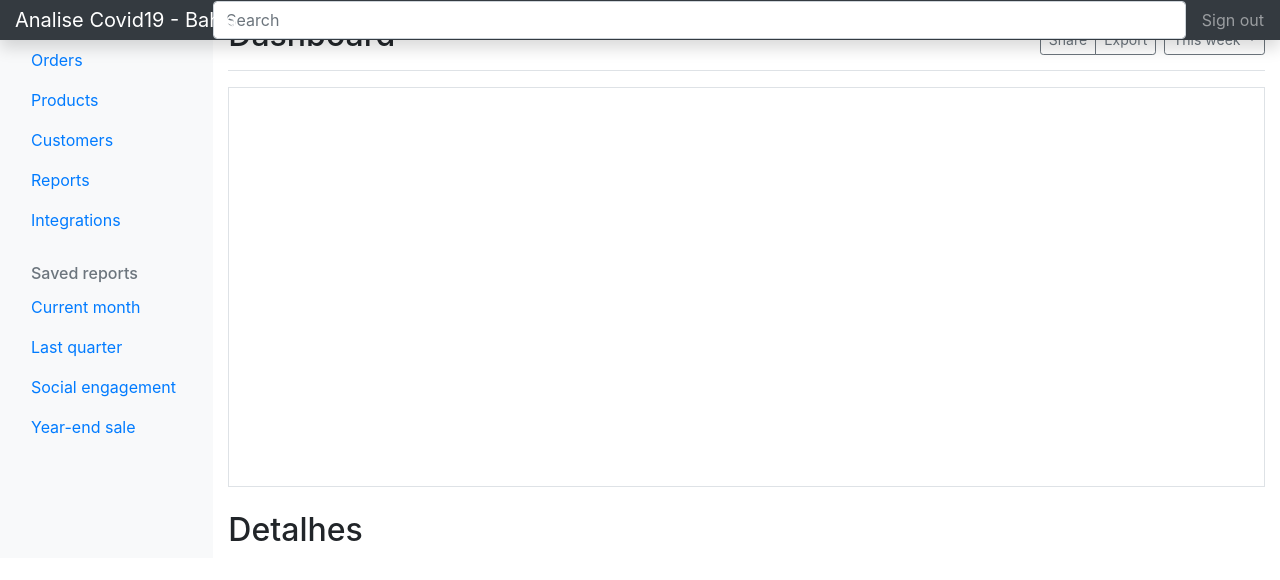
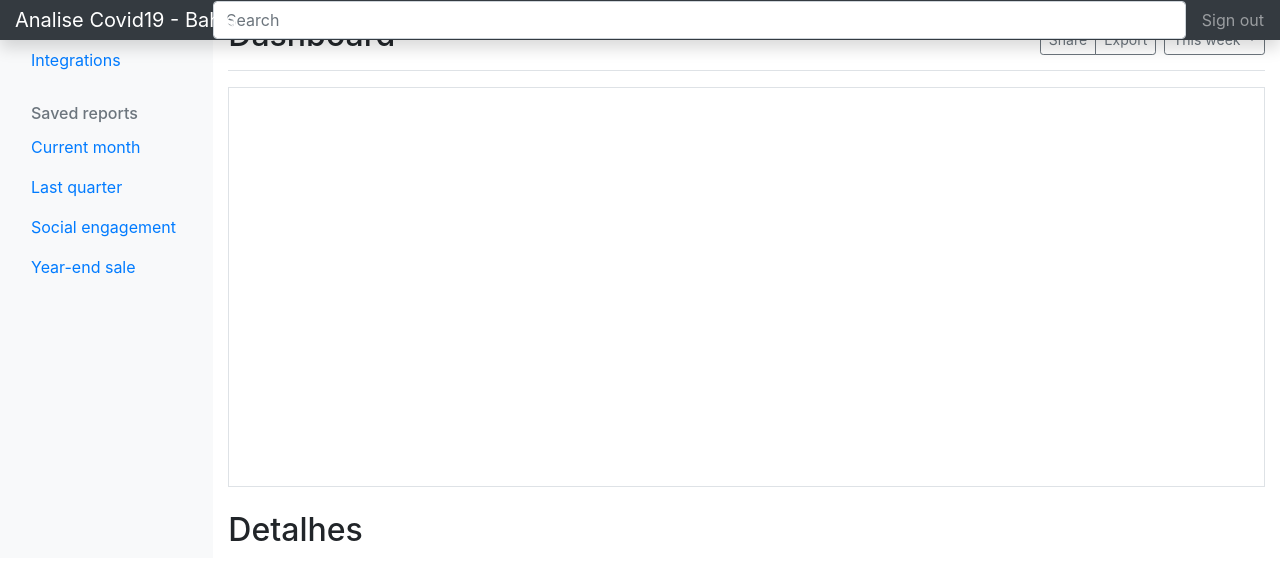
Before and after one commit to jsambarreto/covid_dashboard, a Django app: template covid19ba/templates/index2.html in a window 1280 px wide. Shown: the top 580 px of the page. Run offline with Django 3.2, Linux system fonts and the light colour scheme; the template is opened without the code that fills it, so the values that code supplies are empty; some libraries are stand-ins or nearby versions.

Commit message:
Correcao HTML

```diff
--- a/covid19ba/templates/index2.html
+++ b/covid19ba/templates/index2.html
@@ -25,30 +25,6 @@
                 <a class="nav-link active" href="#">
                   <span data-feather="home"></span>
                   Dashboard <span class="sr-only">(current)</span>
-                </a>
-              </li>
-              <li class="nav-item">
-                <a class="nav-link" href="#">
-                  <span data-feather="file"></span>
-                  Orders
-                </a>
-              </li>
-              <li class="nav-item">
-                <a class="nav-link" href="#">
-                  <span data-feather="shopping-cart"></span>
-                  Products
-                </a>
-              </li>
-              <li class="nav-item">
-                <a class="nav-link" href="#">
-                  <span data-feather="users"></span>
-                  Customers
-                </a>
-              </li>
-              <li class="nav-item">
-                <a class="nav-link" href="#">
-                  <span data-feather="bar-chart-2"></span>
-                  Reports
                 </a>
               </li>
               <li class="nav-item">
```
